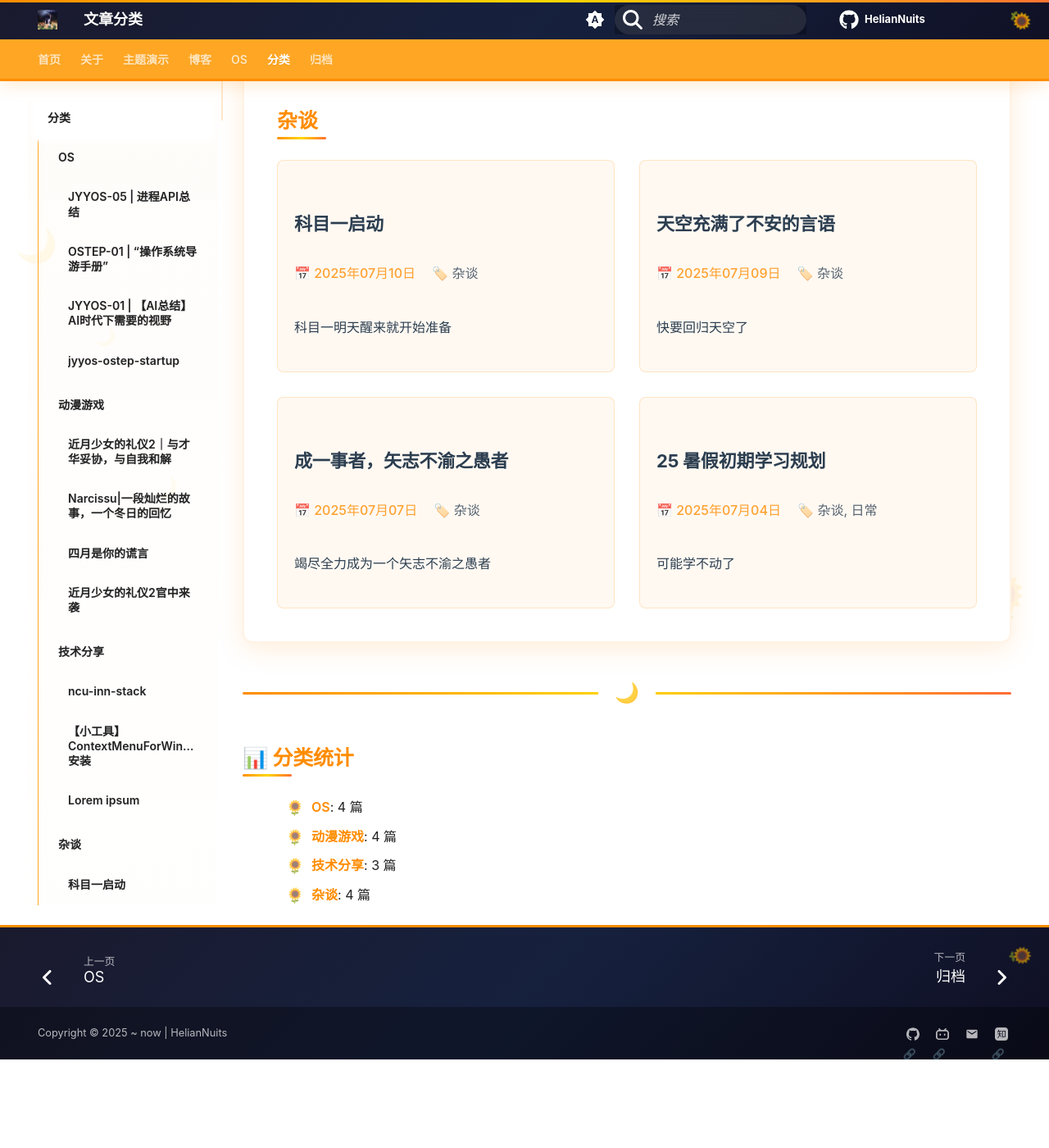
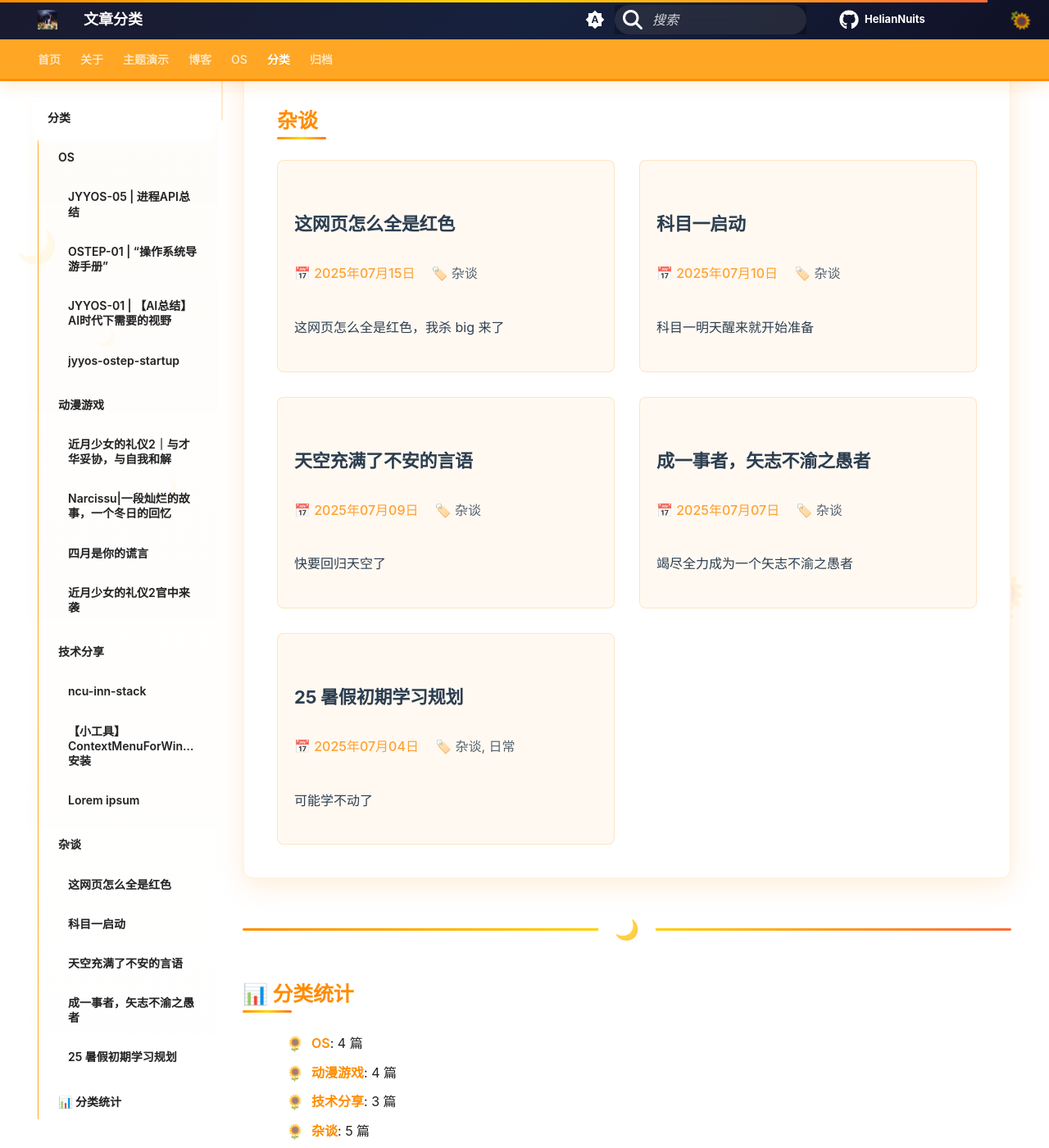
Before and after one commit to SXP-Simon/HelianNuits, an MkDocs documentation site: the page built from docs/blog/categories.md, in a window 1280 px wide and 1400 px high, scrolled down 2900 px. Shown: the whole window at 82% size. Built offline with MkDocs 1.6.1 and Material for MkDocs 9.7.7, drawn with Linux system fonts in a browser that asks for light colours; some web fonts are replaced; comment, search, counter and statistics services are not loaded; before the commit the page ends 4197 px from its top, so only the background shows below that.

Commit message:
Create 杂谈

```diff
--- a/docs/blog/categories.md
+++ b/docs/blog/categories.md
@@ -209,6 +209,21 @@ description: 按分类浏览的文章列表
 <div class="category-post-card" markdown>
 <div class="post-info">
   <h4 class="post-title">
+    <a href="/HelianNuits/blog/posts/这网页这么全是红色/">这网页这么全是红色</a>
+  </h4>
+  <div class="post-meta">
+    <span class="post-date">📅 2025年07月15日</span>
+    <span class="tag-list">🏷️ 杂谈</span>
+  </div>
+  <div class="post-excerpt">
+    这网页这么全是红色，我杀 big 来了
+  </div>
+</div>
+</div>
+
+<div class="category-post-card" markdown>
+<div class="post-info">
+  <h4 class="post-title">
     <a href="/HelianNuits/blog/posts/科目一启动/">科目一启动</a>
   </h4>
   <div class="post-meta">
@@ -279,6 +294,6 @@ description: 按分类浏览的文章列表
 - **OS**: 4 篇
 - **动漫游戏**: 4 篇
 - **技术分享**: 3 篇
-- **杂谈**: 4 篇
+- **杂谈**: 5 篇
 
 </div>
--- a/mkdocs.yml
+++ b/mkdocs.yml
@@ -137,6 +137,7 @@ nav:
     - 科目一启动: blog/posts/科目一启动.md
     - 竭尽全力成为矢志不渝之愚者: blog/posts/竭尽全力成为矢志不渝之愚者.md
     - 近月2官中来袭: blog/posts/近月2官中来袭.md
+    - 这网页这么全是红色: blog/posts/这网页这么全是红色.md
 - OS: blog/sections/OS.md
 - 分类: blog/categories.md
 - 归档: blog/archive.md
```
Also changed, not shown: docs/blog/archive.md (+6 -2 lines), docs/blog/index.md (+19 -19 lines), docs/blog/posts/这网页这么全是红色.md (added, +17 -0 lines).
